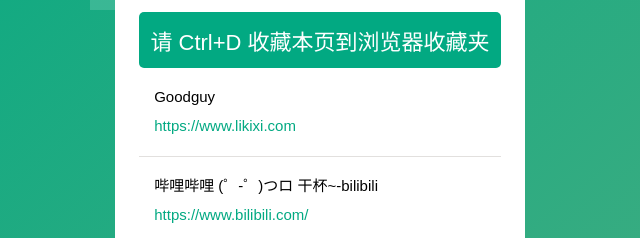
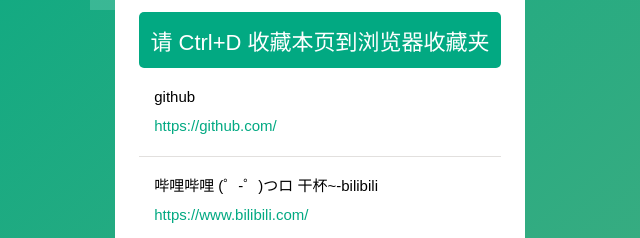
Before and after one commit to cakeoflight/cakeoflight.github.io, a plain HTML site: page index.html in a window 1280 px wide. Shown: the part 150-388 px from the top of the page, 320-960 px from the left. Drawn offline with Linux system fonts and the light colour scheme.

Commit message:
Update index.html

```diff
--- a/index.html
+++ b/index.html
@@ -22,8 +22,8 @@
 							<h2>请 Ctrl+D 收藏本页到浏览器收藏夹</h2>
 							<ul>
 								<li>
-									Goodguy
-									<a href="https://www.likixi.com" target="_blank"><i>https://www.likixi.com</i></a>
+									github
+									<a href="https://github.com/" target="_blank"><i>https://github.com/</i></a>
 
 								</span></span></li>
 								<li>
```
